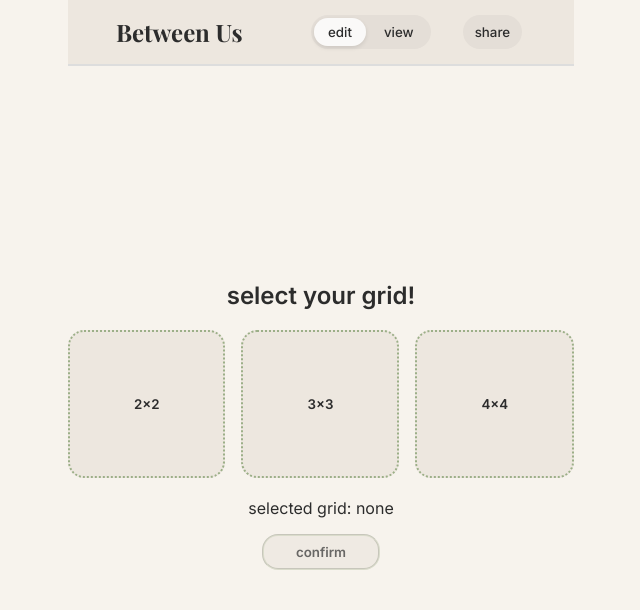
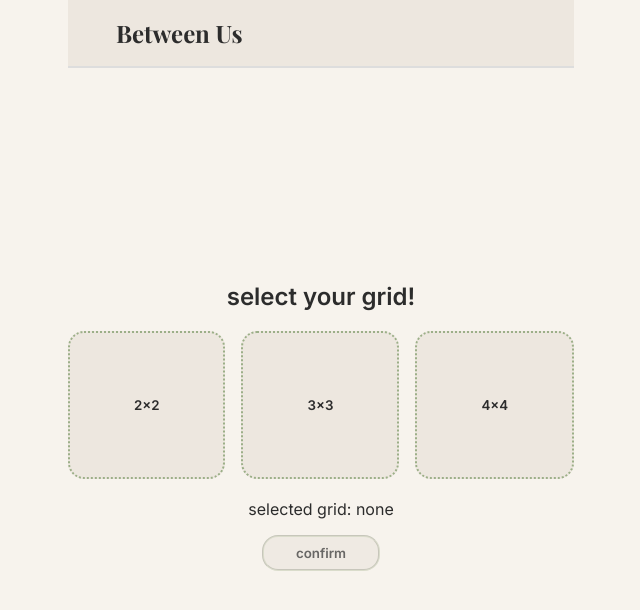
Before and after one commit to kabedont/BetweenUs, a React (Vite) app in the folder BetweenUs/: page / in a window 1280 px wide. Shown: the top 610 px of the page, without its empty margins (319-959 px from the left). Built offline with nearby package versions, Linux system fonts and the light colour scheme.

Commit message:
Hide mode toggle and share button on grid selection screen
Signed-off-by: kabedont <jjenniferjosephina@outlook.com>

```diff
--- a/BetweenUs/src/App.jsx
+++ b/BetweenUs/src/App.jsx
@@ -19,7 +19,7 @@ function App(){
 
   return(
     <div className="App">
-      <Header mode={currentMode} onModeChange={setMode}/>
+      <Header mode={currentMode} onModeChange={setMode} showControls={currentScreen === 'upload'} />
         <div className="main-content">
           {currentScreen === 'setup' && (<GridSelection onConfirm={handleConfirm}/>)}
           {currentScreen === 'upload' && (<PhotoUpload gridSize={gridSize} mode={currentMode}/>)}
--- a/BetweenUs/src/components/Header.css
+++ b/BetweenUs/src/components/Header.css
@@ -25,6 +25,7 @@
     gap: 2rem;
     margin: 0;
     padding: 0.25rem;
+    min-height: 44px;
 }
 
 .options a{
--- a/BetweenUs/src/components/Header.jsx
+++ b/BetweenUs/src/components/Header.jsx
@@ -1,15 +1,19 @@
 import './Header.css';
 
-function Header({mode, onModeChange}){
+function Header({mode, onModeChange, showControls}){
     return(
         <nav className="navbar">
             <div className="logo"> <a href="/">Between Us</a></div>
             <ul className="options">
+                {showControls && (
+                <>
                 <div className="mode-toggle">
                 <button className={mode === 'edit' ? 'mode-btn active' : 'mode-btn'} onClick={() => onModeChange('edit')}>edit</button>
                 <button className={mode === 'view' ? 'mode-btn active' : 'mode-btn'} onClick={() => onModeChange('view')}>view</button>
                 </div>
                 <button className="share-btn">share</button>
+                </>
+                )}
             </ul>
         </nav>
     )
```
